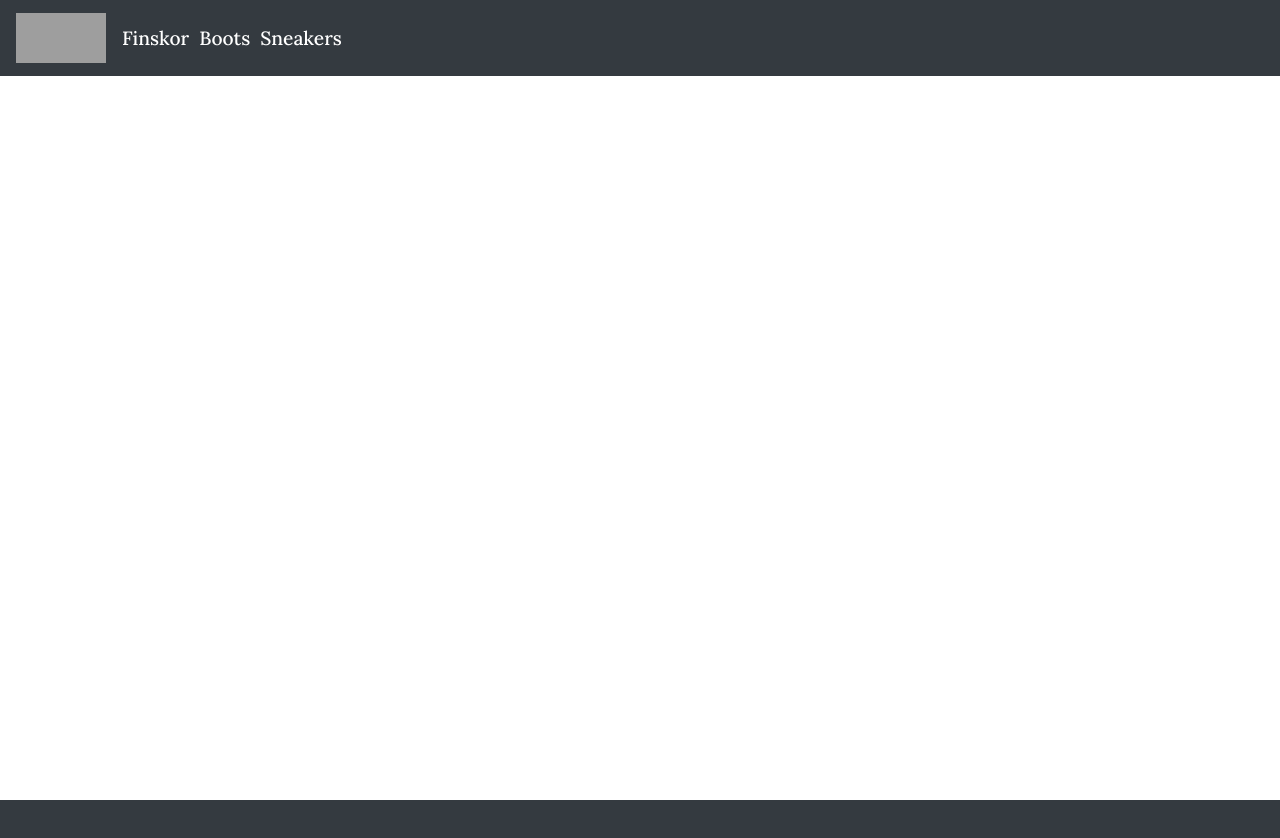
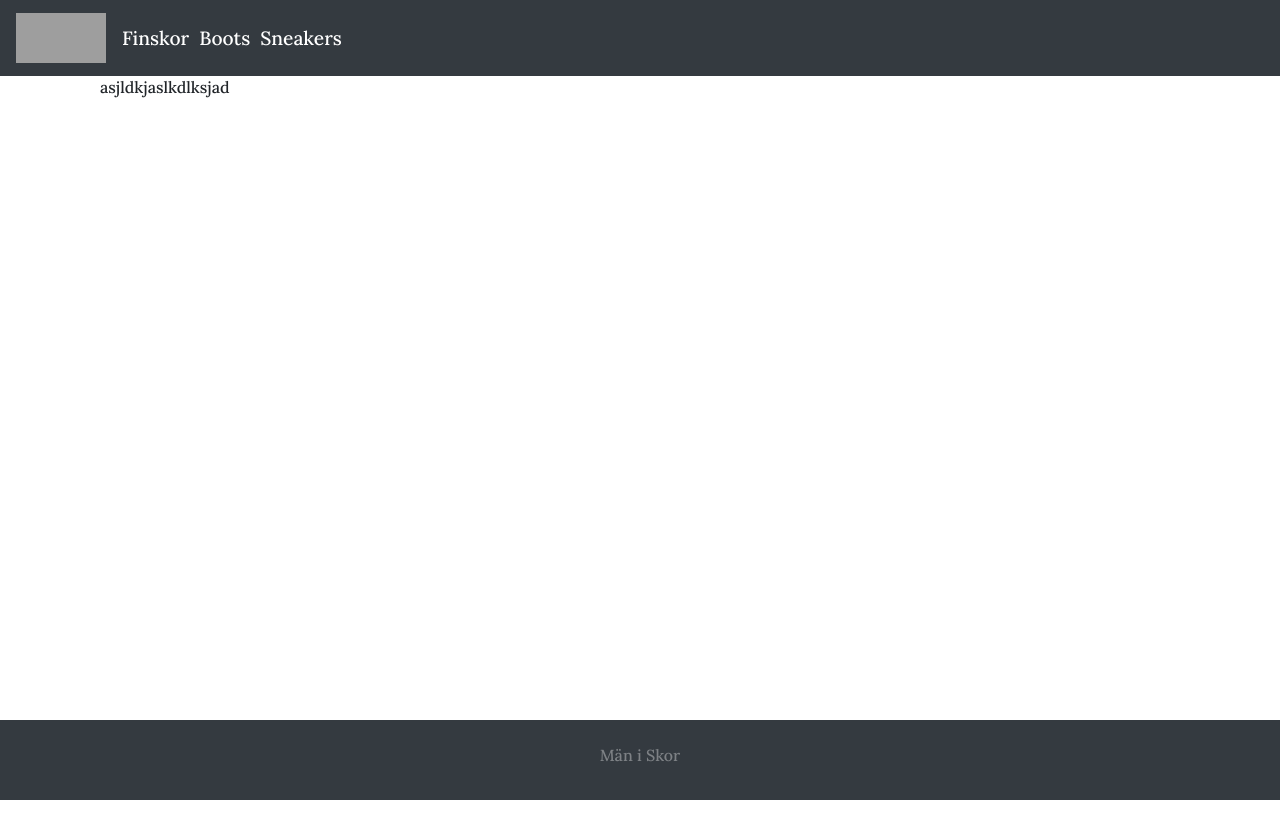
Before and after one commit to AntonNordgren/a, a Next.js app: page / in a window 1280 px wide. Shown: the top 838 px of the page. After the commit the page ends 800 px from the top, so only its background shows below. Built offline with nearby package versions, Linux system fonts and the light colour scheme; grey boxes are pictures that could not be loaded.

Commit message:
qweasdzxc

```diff
--- a/components/TopicContent.js
+++ b/components/TopicContent.js
@@ -7,13 +7,13 @@ import Col from 'react-bootstrap/Col'
 export default function TopicContent({ data }) {
 
   return (
-    <Container style={{marginTop: "75px"}}>
+    <Container>
       <Row>
         {
           data.map(shoe => (
             <Col className="p-2" sm={6} md={4} lg={3}>
               <Card style={{ borderRadius: "0px", border: "none", boxShadow: "gray 5px 5px 10px", borderRadius: "0px" }}>
-                <Card.Img variant="top" style={{ margin: "auto", padding: "0px", borderRadius: "0px" }} src={shoe.img} />
+                <Card.Img variant="top" style={{ margin: "auto", padding: "0px", borderRadius: "0px", width: "100%", height: "15vw", objectFit: "cover" }} src={shoe.img} />
                 <Card.Body>
                   <Card.Title><h3>{shoe.name}</h3></Card.Title>
                   <Card.Text>
--- a/components/footer.js
+++ b/components/footer.js
@@ -4,9 +4,15 @@ export default function Footer() {
   const style = {
     backgroundColor: "#343a40",
     height: "80px",
+    color: "#ffffff5d",
+    textAlign: "center"
   }
 
   return (
-    <Navbar className="p-0 m-0" style={style}></Navbar>
+    <Navbar className="p-0 m-0" style={style}>
+      <div style={{width: "100%"}}>
+        <h6>Män i Skor</h6>
+      </div>
+    </Navbar>
   )
 }
--- a/components/layout.js
+++ b/components/layout.js
@@ -8,7 +8,8 @@ export default function Layout({ children }) {
   const pageStyle = {
     display: "grid",
     gridTemplateRows: "auto 1fr auto",
-    minHeight: "100vh",
+    minHeight: "calc(100vh - 155px)",
+    marginTop: "75px"
   }
 
   const contentStyle = {
@@ -19,9 +20,7 @@ export default function Layout({ children }) {
     <div>
       <Navigation />
       <Container style={pageStyle}>
-        <div style={pageStyle}>
-          {children}
-        </div>
+        {children}
       </Container>
       <Footer />
     </div>
--- a/pages/index.js
+++ b/pages/index.js
@@ -9,8 +9,8 @@ export default function Home() {
   }
 
   return (
-    <div>
-
-    </div>
+    <Container>
+      asjldkjaslkdlksjad
+    </Container>
   )
 }
```
